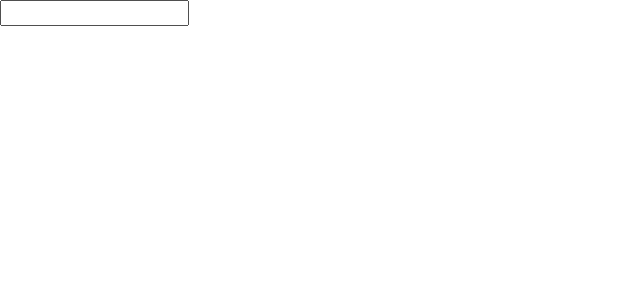
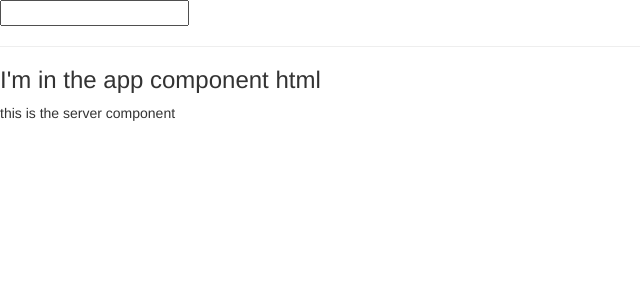
Before and after one commit to snlandis/my-dream-app, an Angular app: page / in a window 1280 px wide. Shown: the top 300 px of the page, without its empty margins (0-640 px from the left). Built offline with nearby package versions, Linux system fonts and the light colour scheme.

Commit message:
have custom component working

```diff
--- a/src/app/app.component.html
+++ b/src/app/app.component.html
@@ -1,3 +1,9 @@
 <!-- all this was added -->
 <input type="text" [(ngModel)]="name">
   <p>{{name}}</p>
+
+<hr>
+
+<h3>I'm in the app component html</h3>
+
+<app-server></app-server>
--- a/src/app/app.module.ts
+++ b/src/app/app.module.ts
@@ -1,16 +1,18 @@
 import { BrowserModule } from '@angular/platform-browser';
 import { NgModule } from '@angular/core';
-import { FormsModule } from '@angular/forms'; //this was added second
+import { FormsModule } from '@angular/forms'; //(1)this was added second
 
 import { AppComponent } from './app.component';
+import { ServerComponent } from './server/server.component'; //(2)address of the component
 
 @NgModule({
   declarations: [
-    AppComponent
+    AppComponent,
+    ServerComponent //(2)tells angular to find the component because it doesn't auto detect
   ],
   imports: [
     BrowserModule,
-    FormsModule //this was added first
+    FormsModule //(1)this was added first
   ],
   providers: [],
   bootstrap: [AppComponent]
--- /dev/null
+++ b/src/app/server/server.component.html
@@ -0,0 +1,3 @@
+<p>
+  this is the server component
+</p>
--- /dev/null
+++ b/src/app/server/server.component.ts
@@ -0,0 +1,15 @@
+import { Component, OnInit } from '@angular/core'; //is needed to make line 3 work
+
+@Component({
+  selector: 'app-server',
+  templateUrl: './server.component.html',
+  styleUrls: ['./server.component.css']
+})
+export class ServerComponent implements OnInit {
+
+  constructor() { }
+
+  ngOnInit() {
+  }
+
+}
```
Also changed, not shown: src/app/server/server.component.css (added), 1 other file (tests, documents, lock files or other folders).
